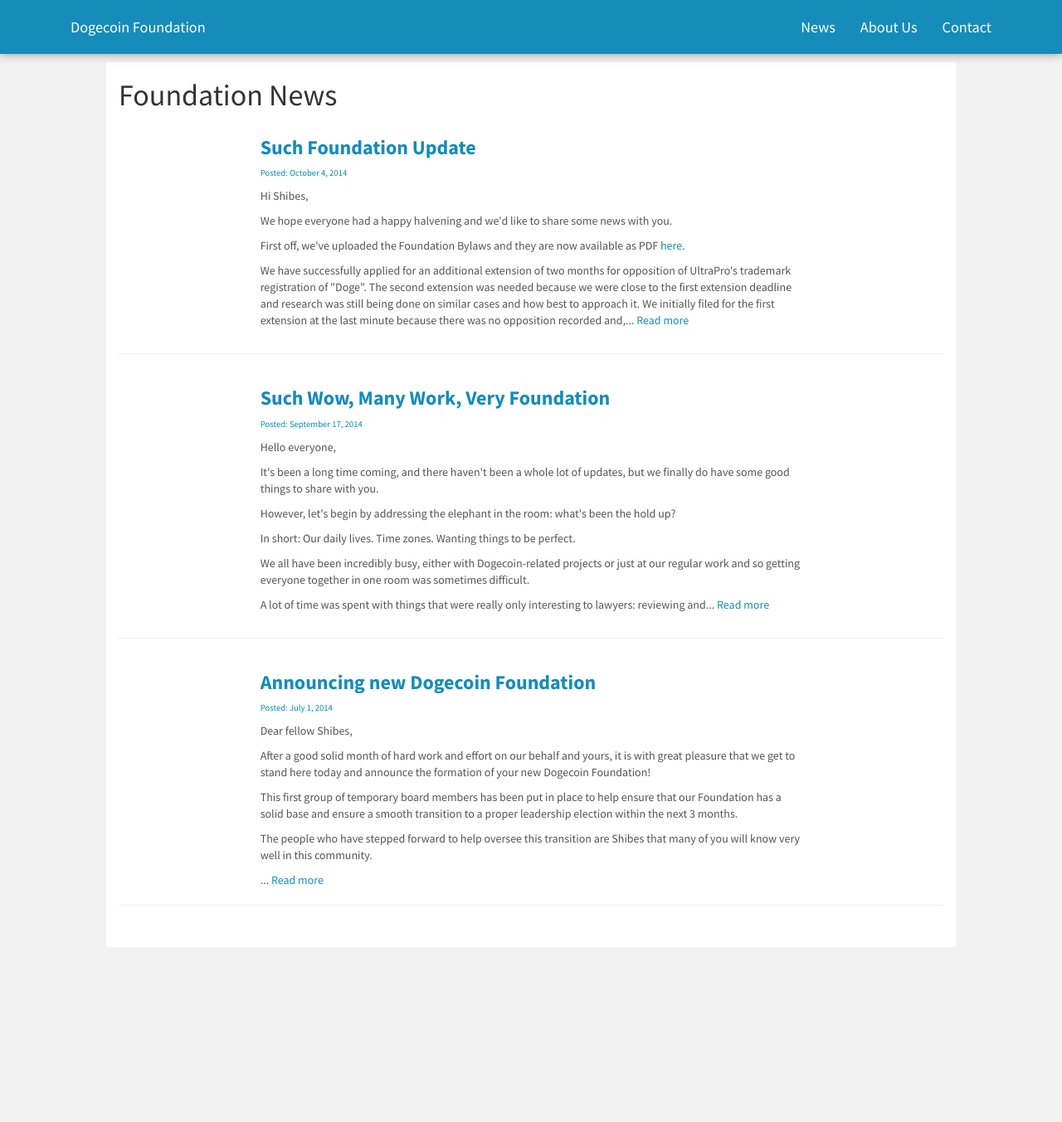
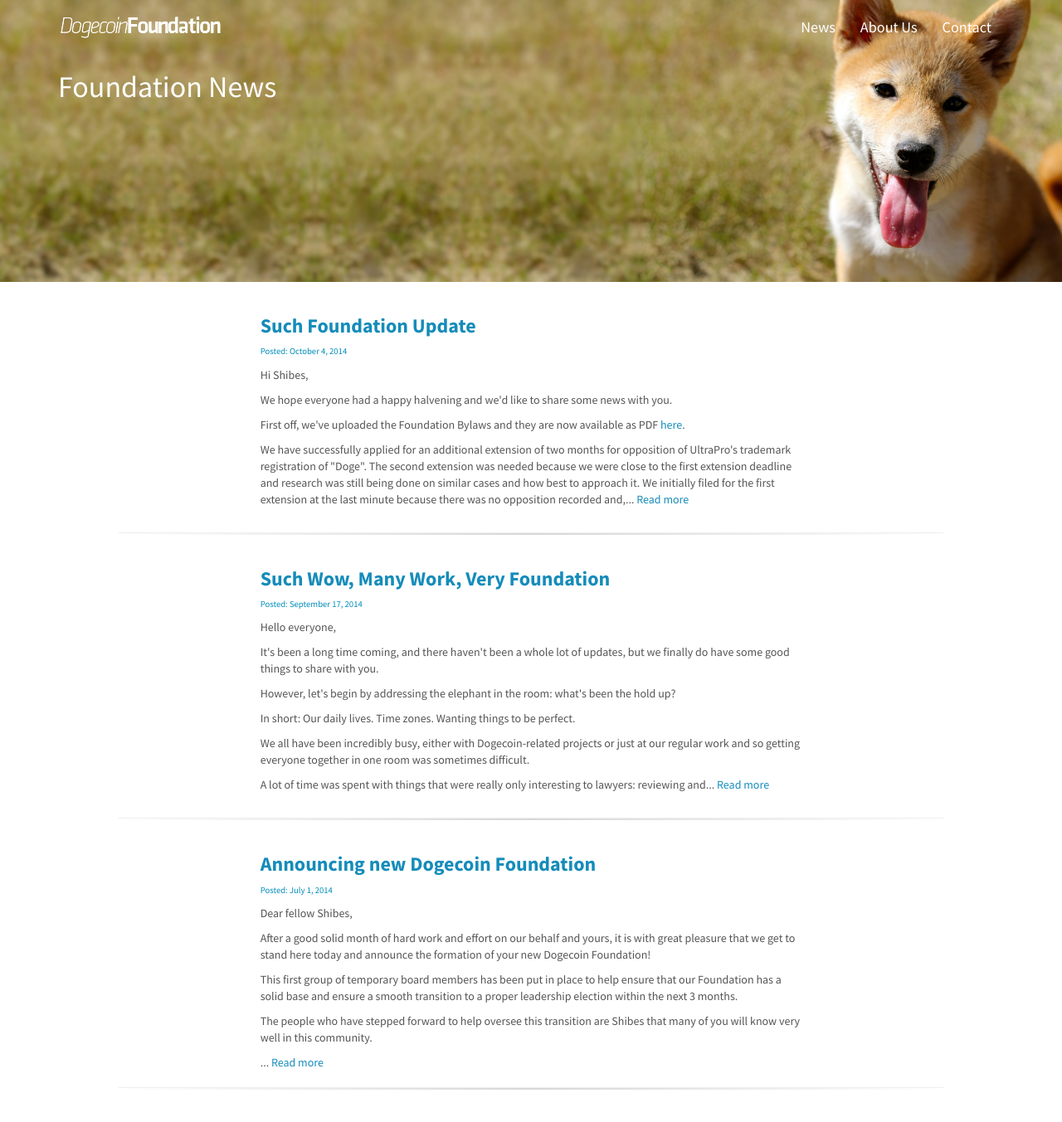
Before and after one commit to dogecoinfoundation/old-website, a Jekyll site: the page built from news.html, in a window 1280 px wide and 1400 px high. Shown: the top 1353 px of the window at 83% size. Built offline with Jekyll 4.4.1, drawn with Linux system fonts in a browser that asks for light colours; nearby versions of some CDN libraries; some of the changed text lies outside the part shown.

Commit message:
amended design to member's wishes

```diff
--- a/_layouts/default.html
+++ b/_layouts/default.html
@@ -14,10 +14,6 @@
 	<link href="/css/bootstrap.min.css" rel="stylesheet">
 	<link href="/css/foundation.css" rel="stylesheet">
 	<style>
-	body {
-		padding-top: 75px;
-		background-color: #F2F2F2;
-	}
 
 	.navbar-shadow {
 		-webkit-box-shadow: 0px 0px 11px 0px rgba(50, 50, 50, 0.5);
@@ -32,11 +28,12 @@
 </head>
 <body>
 
-<div class="navbar navbar-inverse navbar-fixed-top navbar-shadow" style="background-color: #158cba;">
+<div class="navbar navbar-inverse navbar-static-top" style="min-height: 340px; background-color: #f2ede0; background-image: url('/img/img_7823_wide.jpg'); background-repeat: no-repeat; background-size: cover; background-position: right; padding-bottom: 40px;">
+	<a id="1"></a>
 	<div class="navbar-inner">
 		<div class="container">
 			<div class="navbar-header navbarNew">
-				<a href="/" class="navbar-brand navbar-colorchange-alt">Dogecoin Foundation</a>
+				<a href="/" class="navbar-brand navbar-colorchange" style="padding: 0px;"><img style="padding-top: 20px;" class="img-responsive" src="/img/foundation_s.png" alt="Dogecoin Foundation"></a>
 				<button class="navbar-toggle" type="button" data-toggle="collapse" data-target="#navbar-main">
 					<span class="icon-bar"></span>
 					<span class="icon-bar"></span>
@@ -55,19 +52,52 @@
 			</div>
 		</div>
 	</div>
+	<div class="container" style="padding-bottom: 50px;">
+		<!-- <img style="padding-top: 30px;" class="img-responsive center-block" src="/img/foundationmed.png" alt="Dogecoin Foundation"> -->
+		<h1 class="white">{{ page.title }}</h2>
+		<div id="buttonDiv"><!--
+			<div class="btn-homeDiv">
+				<a class="btn btn-primary btn-lg btn-home" href="/projects">Make a donation today!</a>
+			</div>
+			<div class="btn-homeDiv">
+				<a class="btn btn-primary btn-lg btn-home" href="/projects">View our initiatives</a>
+			</div>-->
+		</div>
+	</div>
 </div>
 
 
+	{% assign sections = content | split:'<!-- section -->' %}
+	{% for section in sections %}
 
     <div id="content" class="container">
-
-    	{{ content }}
+    	<div class="row">
+    	<div class="col-xs-12">{{ section }}</div>
+    	</div>
 
     </div>
+    <hr class="fadein-line" />
+
+    {% endfor %}
 
 	<script src="http://cdnjs.cloudflare.com/ajax/libs/jquery/2.0.3/jquery.min.js" type="text/javascript"></script>
 	<script src="http://cdnjs.cloudflare.com/ajax/libs/twitter-bootstrap/3.0.3/js/bootstrap.min.js" type="text/javascript"></script>
 	<script src="/js/foundation.js" type="text/javascript"></script>
 
+	<div class="container">
+		<div style="padding-top: 5px;">
+				<a id="scroll-button" href="#1" title="Click to scroll up"><img src="/img/scrollup.png" alt="Scroll Up" width="75" height="75" class="center-block"></a>
+		</div>
+	</div>
+
+	<div class="container">
+	<footer>
+		<div class="text-center">
+			<h5>Designed by <a href="http://steamcommunity.com/id/powerlemonz" target="_blank">PowerLemons</a>. <a href="https://twitter.com/BillyM2k" target="_blank">Shibetoshi Nakamoto</a> logo by <a href="https://twitter.com/christinericks" target="_blank">Christine Ricks</a>. Photo by <a href="https://twitter.com/ciaela" target="_blank">Micaela Braithwaite</a>.</h5>
+			<h5 style="margin-top: -5px;">&copy; 2014 - The Dogecoin Foundation</h5>
+		</div>
+	</footer>
+</div>
+
 </body>
 </html>
--- a/_layouts/post.html
+++ b/_layouts/post.html
@@ -8,8 +8,7 @@
 			<div class="col-md-2">
 			</div>
 			<div class="col-md-8">
-				<h3><b>{{ page.title }}</b></h3>
-				<p class="postTime">Posted: {{ page.post_time }}</p>
+				<p class="postTime">Topic: {{ page.title }} - Posted: {{ page.post_time }}</p>
 				<p>{{ content }}</p>
 
 				<!-- AddThis Button BEGIN -->
--- a/css/foundation.css
+++ b/css/foundation.css
@@ -21,7 +21,7 @@
 }
 
 .white {
-	color: white !important;
+	color: white;
 }
 
 .navbar-brand, .navbar-nav li a {
@@ -169,3 +169,7 @@
 	padding: 3px;
 	max-width: 100%;
 }
+
+h1 {
+	color: #007AFF;
+}
--- a/js/foundation.js
+++ b/js/foundation.js
@@ -15,20 +15,10 @@
 
 $(document).ready(function() {
 
-	if (window.location.pathname == "/projects/") {
-		$.getJSON( "https://api.trello.com/1/board/53264ed480a05df96860d413/lists?cards=open&card_fields=name,shortUrl,desc&fields=name&key=9519f5a1e9e53ce1952f006e6e16907a", function( json ) {
-		  $.each(json, function() {
-		  	$('.projects').append('<h3>' + this.name + '</h3>');
-		  	$.each(this.cards, function() {
-		  		$('.projects').append('<a href="' + this.shortUrl + '"><img class="trello-card" src=' + this.shortUrl + '.png /></a>');
-		  	});
-		  });
-		 });
-	}
-
 	$('#bottomPanel').click(function() {
 		$("html, body").animate({ scrollTop: $(document).height() }, 1000);
 	});
+
 	$('.expandAll').click(function() {
 		$('.panel-collapse').each(function() {
 			if ($(this).hasClass('collapse')) {
@@ -71,37 +61,4 @@
 		async: false
 	});
 
-
-	$(".lookup").each(function() {
-		address = $(this).data("address");
-		lookup = $(this);
-		$.getJSON("http://query.yahooapis.com/v1/public/yql?q=select%20p%20from%20html%20where%20url%20%3D%20'http%3A%2F%2Fdogechain.info%2Fchain%2FDogecoin%2Fq%2Faddressbalance%2F" + address + "'&format=json", function(data) {
-			$(lookup).text(Math.round(data.query.results.body.p).toLocaleString());
-		});
-	});
-
-	$('#addressTableDiv').click(function() {
-		$("#addressTable").tablesorter();
-	});
-
-    $.tablesorter.addParser({
-        id: 'dogeBalance',
-        is: function(s) {
-            return false;
-        },
-        format: function(s) {
-            return s.replace(/,/g,"").replace(/ DOGE/,"").replace(/\*/,"");
-        },
-        type: 'numeric'
-    });
-
-    $(function() {
-        $("#addressTable").tablesorter({
-            headers: {
-                3: {
-                    sorter:'dogeBalance'
-                }
-            }
-        });
-    });
 });
--- a/news.html
+++ b/news.html
@@ -2,12 +2,6 @@
 layout: default
 title: Foundation News
 ---
-
-<div class="row">
-	<div class="col-md-12">
-		<h1>Foundation News</h1>
-	</div>
-</div>
 
 {% for post in site.posts limit: 20 %}
 	<div class="row">
@@ -24,5 +18,7 @@
 		<div class="col-md-2">
 		</div>
 	</div>
-		<hr>
+	{% if forloop.index0 != site.posts.length && forloop.index0 != 20 %}
+	<hr  class="fadein-line"/>
+	{% endif %}
 {% endfor %}
```
Also changed, not shown: other parts of _layouts/default.html (+1 -1 lines), index.html (+11 -9 lines), img/foundation_m.png (added), img/foundation_s.png (added), img/img_7823_wide.jpg (added). Lines whose indentation alone changed are shown as unchanged.
